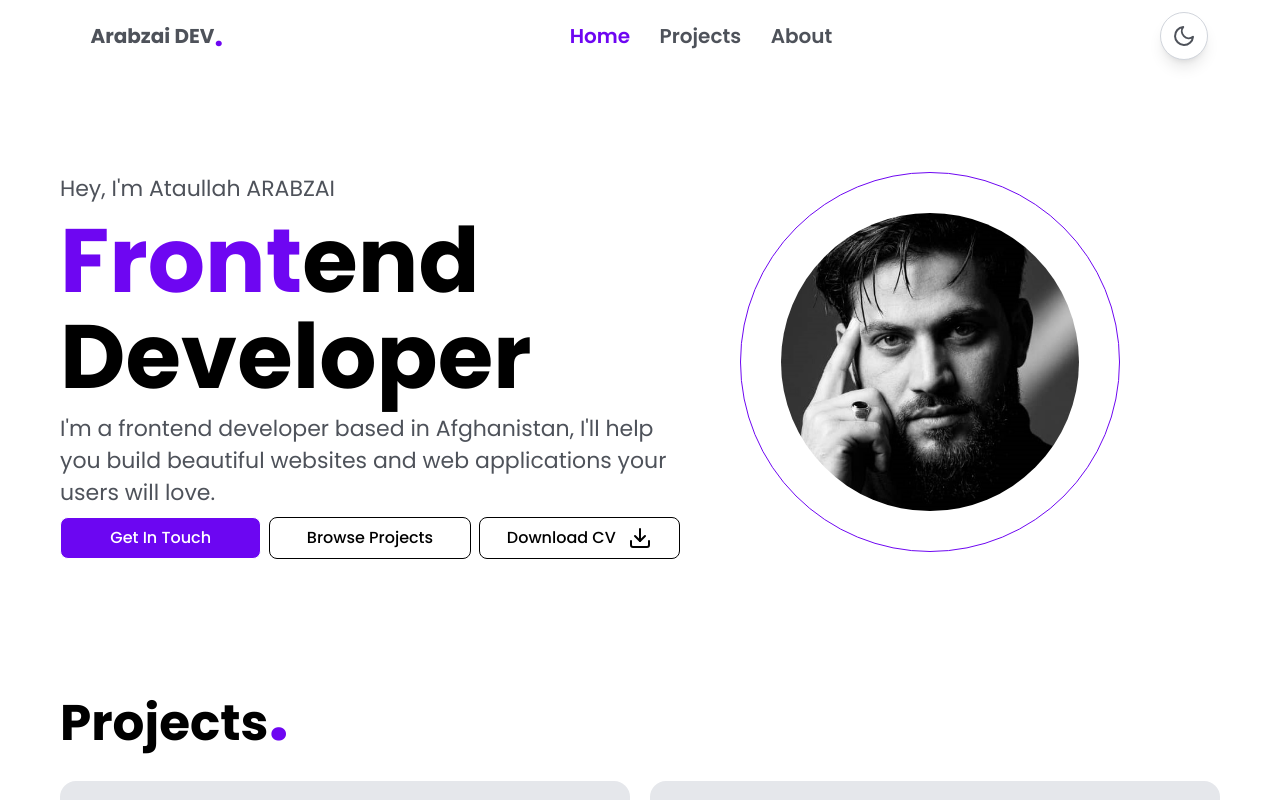
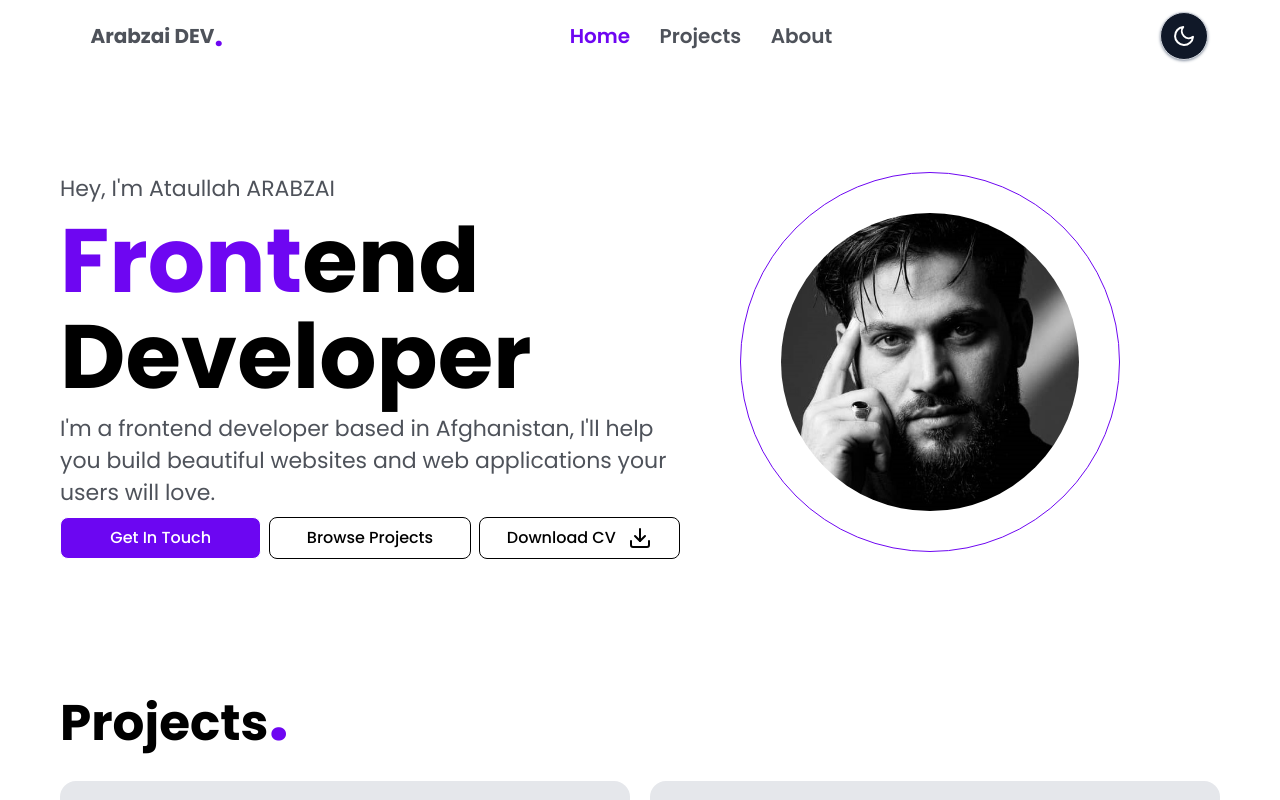
Before and after one commit to ataullaharabzai/Portfolio-website, a React (Vite) app: page / in a window 1280 px wide. Shown: the top 800 px of the page. Built offline with nearby package versions, Linux system fonts and the light colour scheme.

Commit message:
toggle theme button updated

```diff
--- a/src/Header/Navebar.jsx
+++ b/src/Header/Navebar.jsx
@@ -62,7 +62,7 @@ function Navebar() {
       </NavLink> */}
       <button
         onClick={toggleTheme}
-        className="cursor-pointer group w-12 h-12 rounded-full border border-gray-300 dark:border-gray-700 bg-white shadow-lg transition-all duration-300 flex items-center justify-center"
+        className="cursor-pointer group w-12 h-12 rounded-full border border-gray-300 bg-gray-900 text-white dark:bg-gray-300 dark:text-gray-800 shadow shadow-gray-400 transition-all duration-300 flex items-center justify-center"
       >
         {darkMode ? <Sun /> : <Moon />}
       </button>
```
